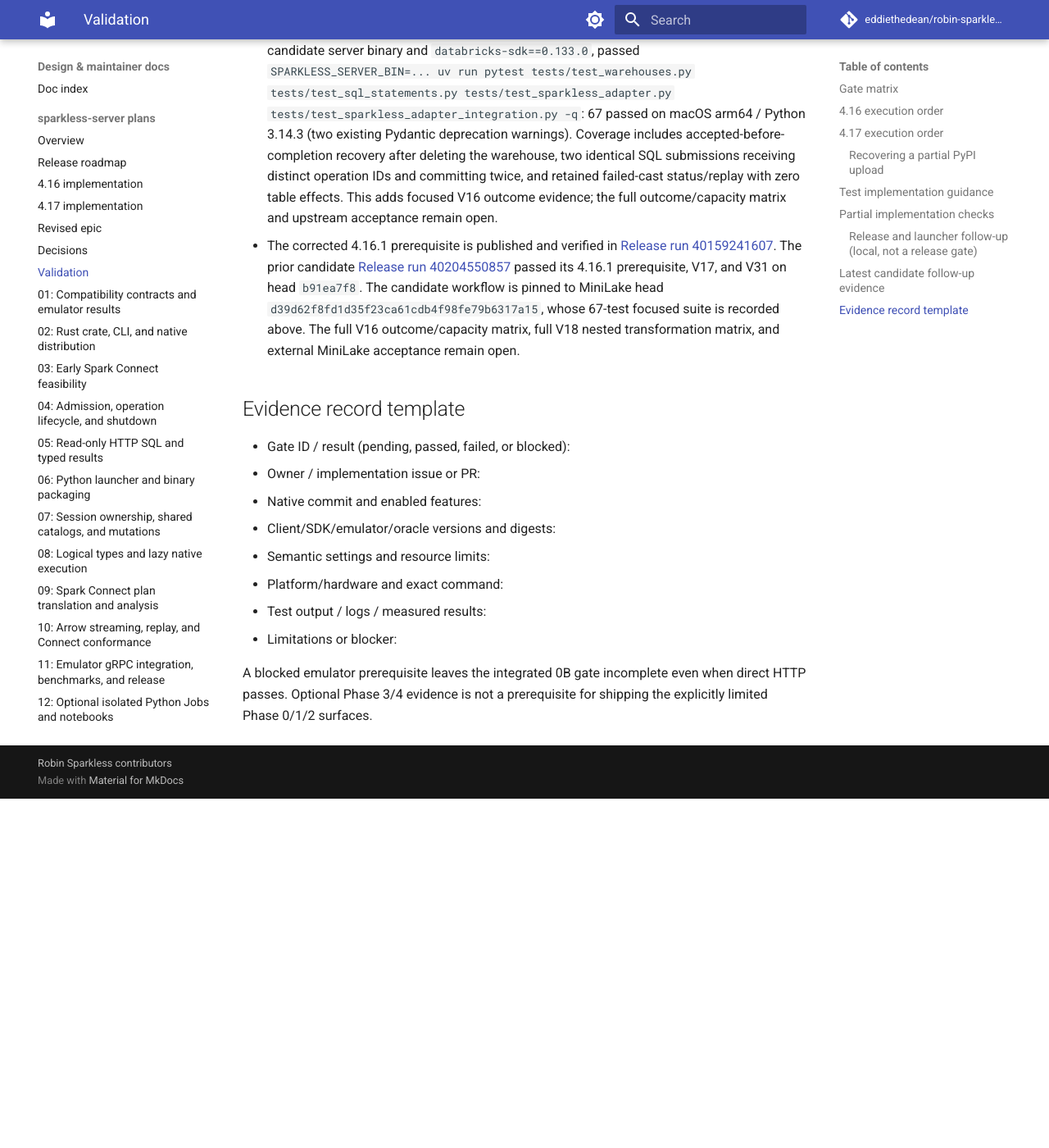
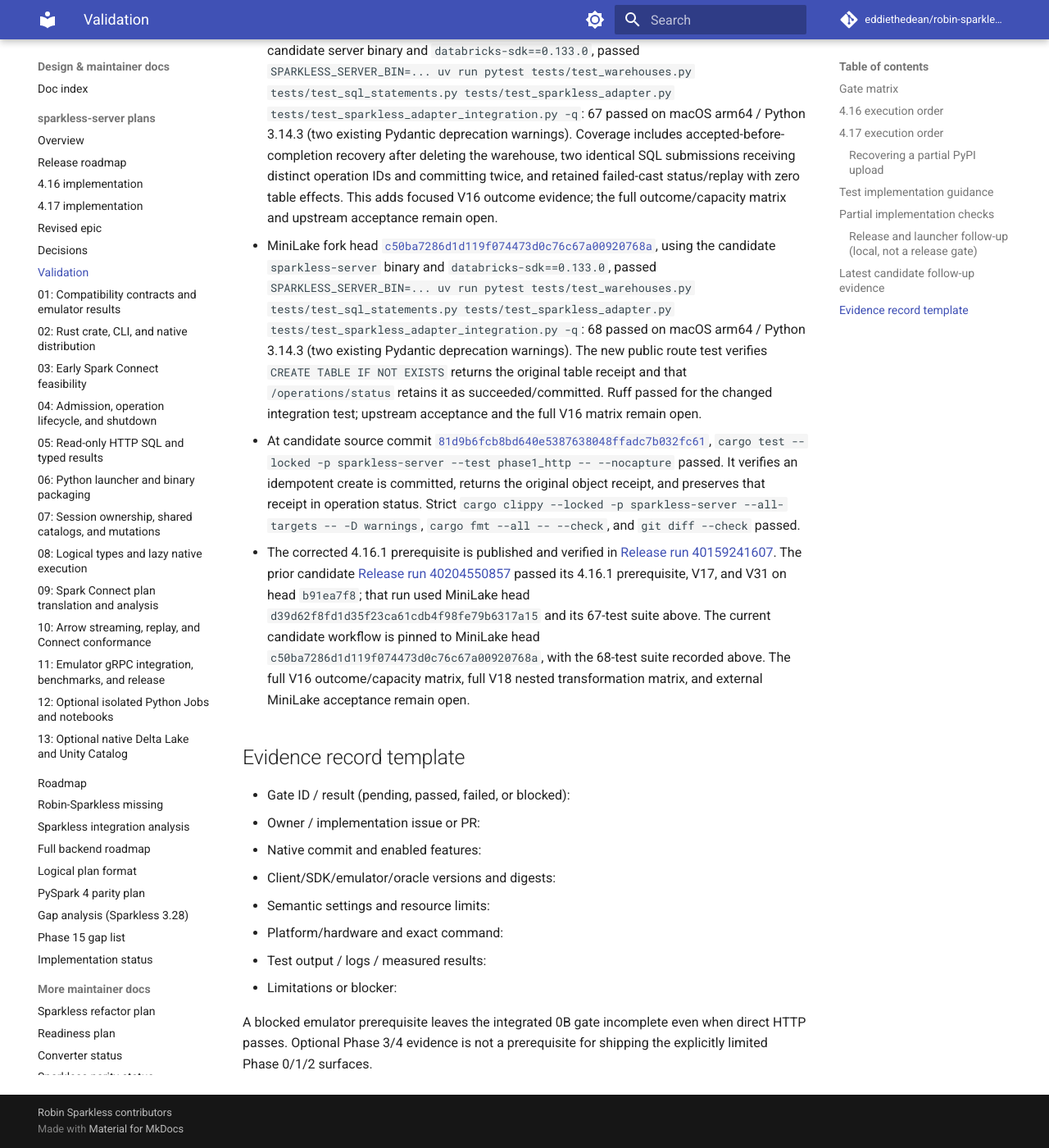
Before and after one commit to eddiethedean/robin-sparkless, an MkDocs documentation site: the page built from docs/plans/sparkless-server/VALIDATION.md, in a window 1280 px wide and 1400 px high, scrolled down 30850 px. Shown: the whole window at 82% size. Built offline with MkDocs 1.6.1 and Material for MkDocs 9.7.7, drawn with Linux system fonts in a browser that asks for light colours; comment, search, counter and statistics services are not loaded; before the commit the page ends 31824 px from its top, so only the background shows below that.

Commit message:
docs: record V16 no-op receipt evidence

```diff
--- a/docs/plans/sparkless-server/VALIDATION.md
+++ b/docs/plans/sparkless-server/VALIDATION.md
@@ -262,7 +262,9 @@
 - At candidate source commit [`dd71204f8ada9e828b632e344bd1d83aa5c31b44`](https://github.com/eddiethedean/robin-sparkless/commit/dd71204f8ada9e828b632e344bd1d83aa5c31b44), on macOS arm64 / Rust 1.93.1, `cargo test --release --locked -p robin-sparkless-polars --features sql native_scalar_type_ipc_roundtrip_preserves_values_and_logical_schema -- --nocapture` passed. The full SQL library suite passed (356 tests, 2 intentionally ignored), along with strict all-target Polars Clippy, formatting, and diff checks. The `TIMESTAMP_NTZ` fixture filters nulls, casts to timezone-free microseconds, aliases and unions the column, verifies exact signed values and field metadata in populated IPC, then verifies the same logical schema in a zero-row IPC stream. This closes those NTZ transformation fixtures; the broader V18 matrix remains open.
 - At candidate source commit [`b11ad944b7e4300b47d3aa2af82c260de65d8595`](https://github.com/eddiethedean/robin-sparkless/commit/b11ad944b7e4300b47d3aa2af82c260de65d8595), on macOS arm64 / Rust 1.93.1, the full outer-join timestamp witness passed along with the full `--lib` SQL suite (356 passed, 2 intentionally ignored), strict all-target Polars Clippy with `-D warnings`, formatting, and diff checks. It verifies `Timestamp` remains a UTC-microsecond instant while `TimestampNtz` remains timezone-free, with exact signed values, outer-join null extension, and both logical and physical distinctions after Arrow IPC. This adds native V18 instant-versus-wall-clock join evidence; the broader V18 matrix remains open.
 - MiniLake fork head [`d39d62f8fd1d35f23ca61cdb4f98fe79b6317a15`](https://github.com/eddiethedean/minilake/commit/d39d62f8fd1d35f23ca61cdb4f98fe79b6317a15), using the Sparkless 4.17 candidate server binary and `databricks-sdk==0.133.0`, passed `SPARKLESS_SERVER_BIN=... uv run pytest tests/test_warehouses.py tests/test_sql_statements.py tests/test_sparkless_adapter.py tests/test_sparkless_adapter_integration.py -q`: 67 passed on macOS arm64 / Python 3.14.3 (two existing Pydantic deprecation warnings). Coverage includes accepted-before-completion recovery after deleting the warehouse, two identical SQL submissions receiving distinct operation IDs and committing twice, and retained failed-cast status/replay with zero table effects. This adds focused V16 outcome evidence; the full outcome/capacity matrix and upstream acceptance remain open.
-- The corrected 4.16.1 prerequisite is published and verified in [Release run 40159241607](https://github.com/eddiethedean/robin-sparkless/actions/runs/40159241607). The prior candidate [Release run 40204550857](https://github.com/eddiethedean/robin-sparkless/actions/runs/40204550857) passed its 4.16.1 prerequisite, V17, and V31 on head `b91ea7f8`. The candidate workflow is pinned to MiniLake head `d39d62f8fd1d35f23ca61cdb4f98fe79b6317a15`, whose 67-test focused suite is recorded above. The full V16 outcome/capacity matrix, full V18 nested transformation matrix, and external MiniLake acceptance remain open.
+- MiniLake fork head [`c50ba7286d1d119f074473d0c76c67a00920768a`](https://github.com/eddiethedean/minilake/commit/c50ba7286d1d119f074473d0c76c67a00920768a), using the candidate `sparkless-server` binary and `databricks-sdk==0.133.0`, passed `SPARKLESS_SERVER_BIN=... uv run pytest tests/test_warehouses.py tests/test_sql_statements.py tests/test_sparkless_adapter.py tests/test_sparkless_adapter_integration.py -q`: 68 passed on macOS arm64 / Python 3.14.3 (two existing Pydantic deprecation warnings). The new public route test verifies `CREATE TABLE IF NOT EXISTS` returns the original table receipt and that `/operations/status` retains it as succeeded/committed. Ruff passed for the changed integration test; upstream acceptance and the full V16 matrix remain open.
+- At candidate source commit [`81d9b6fcb8bd640e5387638048ffadc7b032fc61`](https://github.com/eddiethedean/robin-sparkless/commit/81d9b6fcb8bd640e5387638048ffadc7b032fc61), `cargo test --locked -p sparkless-server --test phase1_http -- --nocapture` passed. It verifies an idempotent create is committed, returns the original object receipt, and preserves that receipt in operation status. Strict `cargo clippy --locked -p sparkless-server --all-targets -- -D warnings`, `cargo fmt --all -- --check`, and `git diff --check` passed.
+- The corrected 4.16.1 prerequisite is published and verified in [Release run 40159241607](https://github.com/eddiethedean/robin-sparkless/actions/runs/40159241607). The prior candidate [Release run 40204550857](https://github.com/eddiethedean/robin-sparkless/actions/runs/40204550857) passed its 4.16.1 prerequisite, V17, and V31 on head `b91ea7f8`; that run used MiniLake head `d39d62f8fd1d35f23ca61cdb4f98fe79b6317a15` and its 67-test suite above. The current candidate workflow is pinned to MiniLake head `c50ba7286d1d119f074473d0c76c67a00920768a`, with the 68-test suite recorded above. The full V16 outcome/capacity matrix, full V18 nested transformation matrix, and external MiniLake acceptance remain open.
 
 ## Evidence record template
 
```
Also changed, not shown: docs/plans/sparkless-server/DECISIONS.md (+1 -0 lines), docs/plans/sparkless-server/RELEASE_4_17.md (+2 -0 lines).
